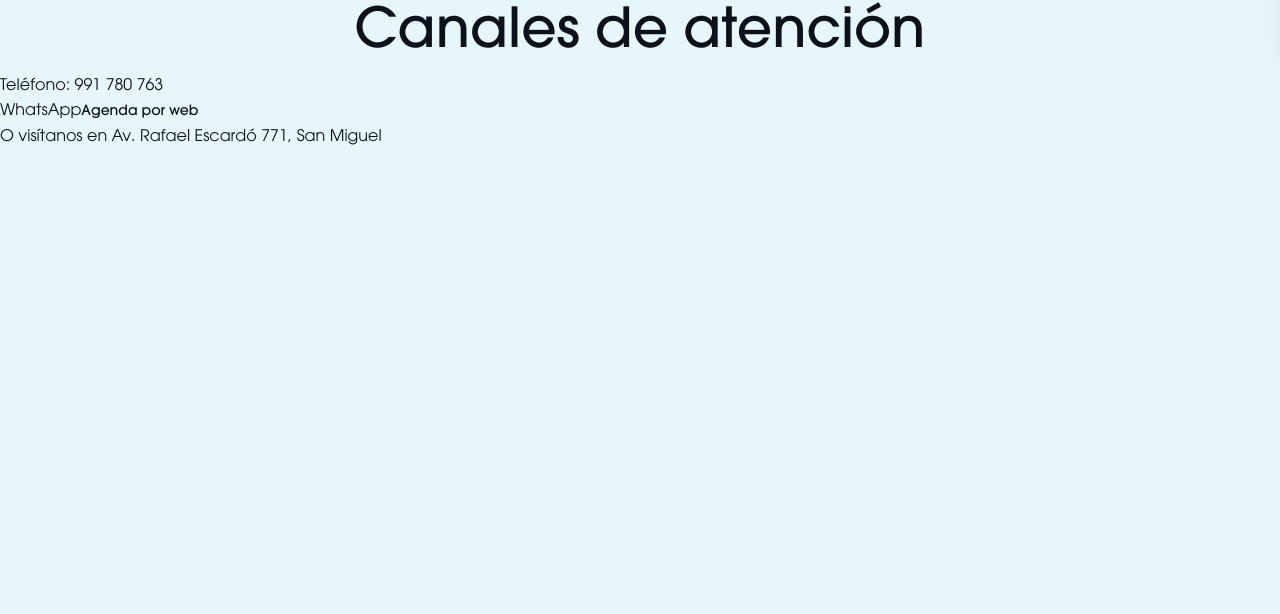
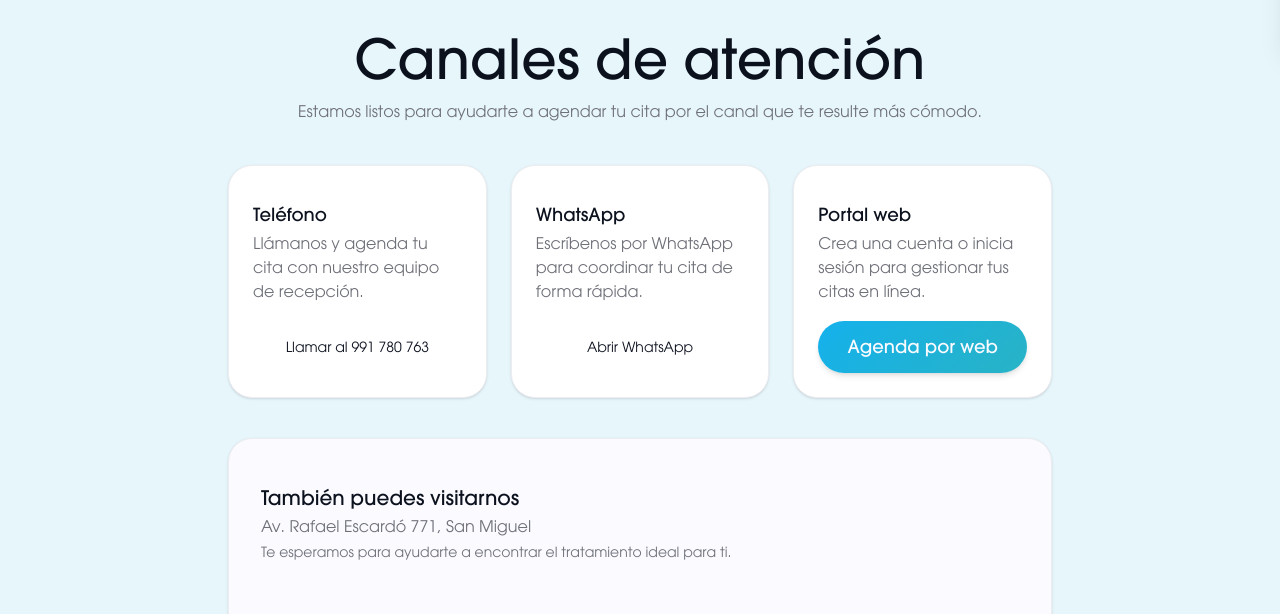
Before and after one commit to meganpalacios/ux-san-jose, a React (Vite) app: page /agendar in a window 1280 px wide. Shown: the part 757-1371 px from the top of the page. Before the commit the page ends 907 px from the top, so only its background shows below. Built offline with nearby package versions, Linux system fonts and the light colour scheme.

Commit message:
changes for instalaciones and agendar pages

```diff
--- a/package.json
+++ b/package.json
@@ -15,6 +15,7 @@
     "@mui/icons-material": "^7.3.6",
     "@mui/material": "^7.3.6",
     "clsx": "^2.1.1",
+    "firebase": "^12.6.0",
     "react": "^19.2.0",
     "react-dom": "^19.2.0",
     "react-router-dom": "^7.10.1"
--- a/src/pages/Agendar.jsx
+++ b/src/pages/Agendar.jsx
@@ -1,38 +1,149 @@
+import { useState } from "react";
 import Hero from "../components/Hero";
-import { useState } from "react";
+import Map from "../components/Map";
 
 export default function Agendar() {
   const [isModalOpen, setIsModalOpen] = useState(false);
+
+  const toggleModal = () => setIsModalOpen((prev) => !prev);
+
   return (
     <>
       <Hero
         header="Agenda tu cita aquí"
-        subtitle="Elige tu medio y agenda hoy"
+        subtitle="Elige el canal que prefieras y reserva tu cita hoy."
       />
-      <h2>Canales de atención</h2>
-      <p>Teléfono: 991 780 763</p>
-      <a href="" target="_blank">
-        WhatsApp
-      </a>
-      <button onClick={() => setIsModalOpen(!isModalOpen)}>
-        Agenda por web
-      </button>
-      <p>O visítanos en Av. Rafael Escardó 771, San Miguel</p>
+
+      <main className="section-spacing">
+        <section className="max-w-5xl mx-auto space-y-10">
+          <header className="text-center space-y-3">
+            <h2>Canales de atención</h2>
+            <p className="text-charcoal-300 text-sm md:text-base">
+              Estamos listos para ayudarte a agendar tu cita por el canal que te resulte más cómodo.
+            </p>
+          </header>
+
+          <div className="grid grid-cols-1 md:grid-cols-3 gap-6">
+            <article className="rounded-3xl bg-white border border-charcoal-100 p-6 shadow-sm flex flex-col justify-between">
+              <div>
+                <h3 className="font-medium text-lg text-black mb-2">Teléfono</h3>
+                <p className="text-charcoal-300 text-sm md:text-base">
+                  Llámanos y agenda tu cita con nuestro equipo de recepción.
+                </p>
+              </div>
+              <a
+                href="tel:+51991780763"
+                className="main-link mt-4 w-full justify-center"
+              >
+                Llamar al 991 780 763
+              </a>
+            </article>
+
+            <article className="rounded-3xl bg-white border border-charcoal-100 p-6 shadow-sm flex flex-col justify-between">
+              <div>
+                <h3 className="font-medium text-lg text-black mb-2">WhatsApp</h3>
+                <p className="text-charcoal-300 text-sm md:text-base">
+                  Escríbenos por WhatsApp para coordinar tu cita de forma rápida.
+                </p>
+              </div>
+              <a
+                href="https://wa.me/51991780763"
+                target="_blank"
+                rel="noreferrer"
+                className="main-link mt-4 w-full justify-center"
+              >
+                Abrir WhatsApp
+              </a>
+            </article>
+
+            <article className="rounded-3xl bg-white border border-charcoal-100 p-6 shadow-sm flex flex-col justify-between">
+              <div>
+                <h3 className="font-medium text-lg text-black mb-2">
+                  Portal web
+                </h3>
+                <p className="text-charcoal-300 text-sm md:text-base">
+                  Crea una cuenta o inicia sesión para gestionar tus citas en línea.
+                </p>
+              </div>
+              <button
+                type="button"
+                onClick={toggleModal}
+                className="main-button mt-4 w-full"
+              >
+                Agenda por web
+              </button>
+            </article>
+          </div>
+
+          <section className="rounded-3xl bg-off-white border border-charcoal-100 p-6 md:p-8 shadow-sm">
+            <h3 className="font-medium text-lg md:text-xl text-black mb-2">
+              También puedes visitarnos
+            </h3>
+            <p className="text-charcoal-300 text-sm md:text-base mb-1">
+              Av. Rafael Escardó 771, San Miguel
+            </p>
+            <p className="text-charcoal-300 text-sm">
+              Te esperamos para ayudarte a encontrar el tratamiento ideal para ti.
+            </p>
+            <Map />
+          </section>
+        </section>
+      </main>
+
       {isModalOpen && (
-        <div className="overlay">
-          <div className="modal">
+        <div
+          className="
+            fixed inset-0 z-50
+            flex items-center justify-center
+            bg-black/40 backdrop-blur-sm
+          "
+          onClick={toggleModal}
+        >
+          <div
+            className="
+              relative w-full max-w-lg mx-4
+              rounded-3xl bg-white
+              p-6 md:p-8
+              shadow-xl
+            "
+            onClick={(e) => e.stopPropagation()}
+          >
             <button
-              className="close-button"
-              onClick={() => setIsModalOpen(false)}>
-              X
+              type="button"
+              className="
+                absolute right-4 top-4
+                h-8 w-8 rounded-full
+                flex items-center justify-center
+                text-charcoal-300 hover:text-black
+                hover:bg-charcoal-100/60
+                transition-colors
+              "
+              onClick={toggleModal}
+              aria-label="Cerrar"
+            >
+              ✕
             </button>
-            <h2>
-              Agenda tu cita por la web con nosotros de manera fácil y rápida
+
+            <h2 className="mb-4">
+              Agenda tu cita por la web de manera fácil y rápida
             </h2>
-            <div>
-              <a href="/crear-cuenta">Crea una cuenta</a>
-              <p>¿Ya tienes una cuenta?</p>
-              <a href="/iniciar-sesion">Inicia sesión</a>
+
+            <p className="text-charcoal-300 text-sm md:text-base mb-6">
+              Crea una cuenta para llevar el control de tus citas o inicia sesión
+              si ya formas parte de nuestros pacientes.
+            </p>
+
+            <div className="space-y-4">
+              <a href="/crear-cuenta" className="main-button w-full text-center">
+                Crear una cuenta
+              </a>
+
+              <div className="text-center text-sm md:text-base text-charcoal-300">
+                <p className="mb-1">¿Ya tienes una cuenta?</p>
+                <a href="/iniciar-sesion" className="inline-flex text-base">
+                  Inicia sesión
+                </a>
+              </div>
             </div>
           </div>
         </div>
--- a/src/pages/Instalaciones.jsx
+++ b/src/pages/Instalaciones.jsx
@@ -6,6 +6,7 @@ import EmojiFoodBeverageIcon from "@mui/icons-material/EmojiFoodBeverage";
 import WorkIcon from "@mui/icons-material/Work";
 import TvIcon from "@mui/icons-material/Tv";
 import Gallery from "../components/Gallery";
+import Map from "../components/Map";
 
 export default function Instalaciones() {
   return (
@@ -61,6 +62,10 @@ export default function Instalaciones() {
           ]}
         />
       </section>
+      <section>
+        <h2>Encuéntranos</h2>
+        <Map />
+      </section>
     </>
   );
 }
```
